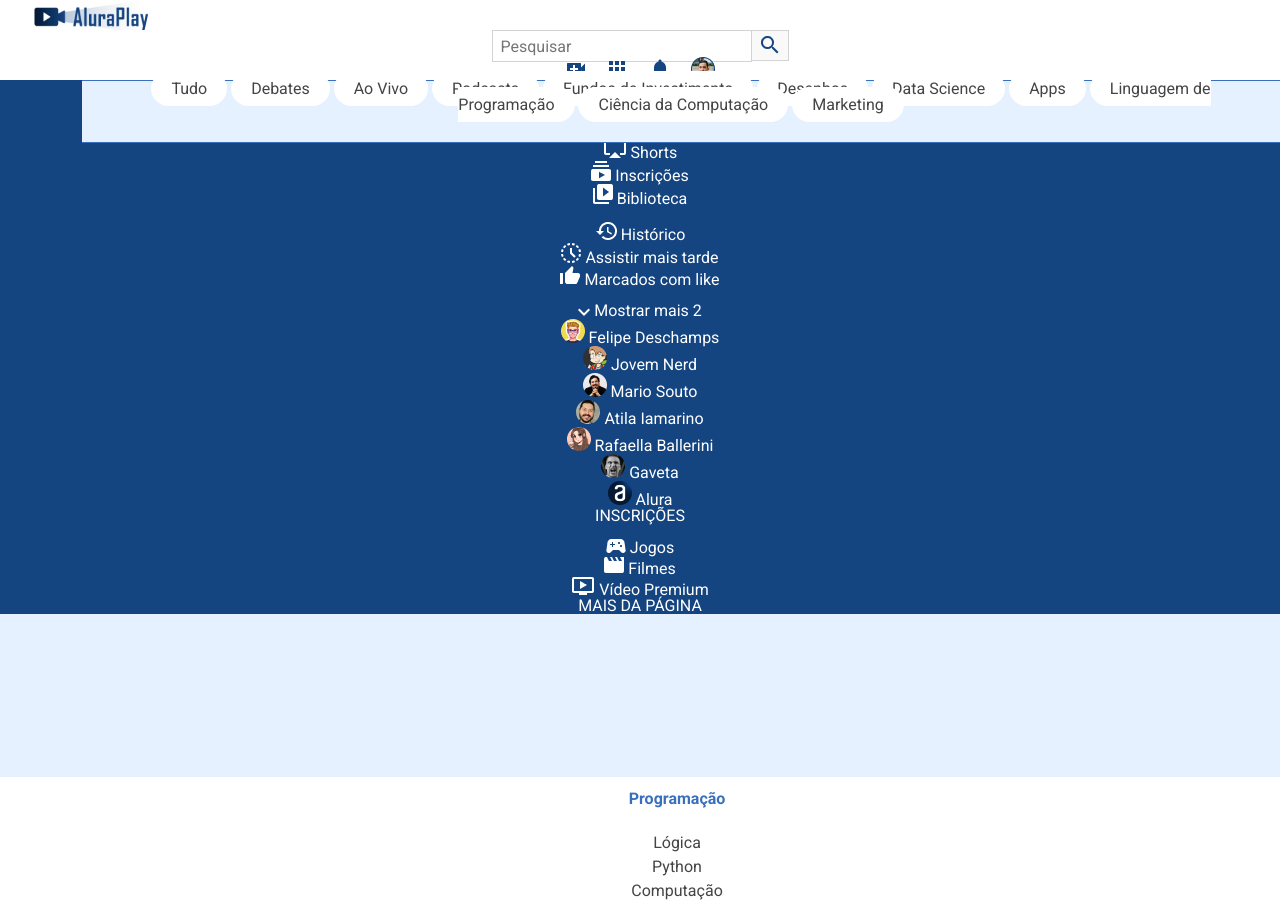
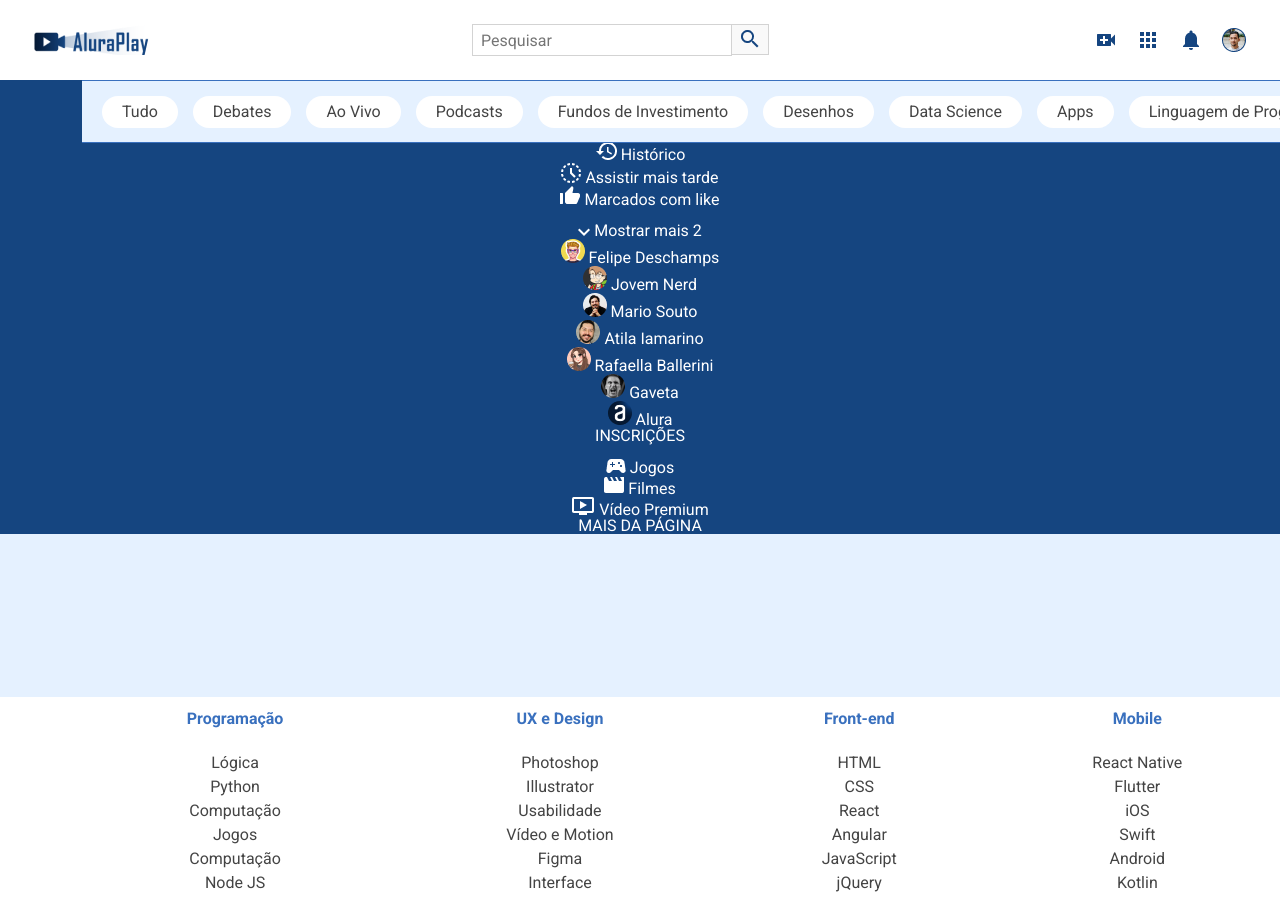
Before and after one commit to Ph-Xavier/css-flexbox, a plain HTML site: page index.html in a window 1280 px wide. Shown: the top 900 px of the page. Drawn offline with Linux system fonts and the light colour scheme.

Commit message:
Adicionando flexbox nos elemntos-pai.

```diff
--- a/css/estilos.css
+++ b/css/estilos.css
@@ -2,10 +2,10 @@
 *::before,
 *::after {
   --azul-escuro: #154580;
-    --azul-medio: #3970BE;
-    --azul-claro: #E5F1FF;
+  --azul-medio: #3970be;
+  --azul-claro: #e5f1ff;
   --cinza-texto: #444444;
-    --cinza-claro: #ECECEC;
+  --cinza-claro: #ececec;
   box-sizing: border-box;
 }
 
@@ -22,9 +22,13 @@ body {
   text-align: center;
 }
 
-/* CABEÇALHO */
+.cabecalho__container {
+  display: flex;
+  justify-content: space-between;
+  align-items: center;
+  position: fixed;
+  top: 0;
 
-.cabecalho__container {
   background-color: white;
   height: 80px;
   width: 100%;
@@ -36,6 +40,10 @@ body {
   background-repeat: no-repeat;
   padding: 15px 65px;
   cursor: pointer;
+}
+
+.cabecalho__pesquisar__item {
+  display: none;
 }
 
 .pesquisar__input {
@@ -52,7 +60,7 @@ body {
   background-repeat: no-repeat;
   background-position: center;
   border: 1px solid rgb(211, 211, 211);
-    background-color: #F9F9F9;
+  background-color: #f9f9f9;
   border-left: none;
   padding: 8px 18px 5px;
   cursor: pointer;
@@ -92,8 +100,6 @@ body {
   padding: 13px 30px 13px 13px;
 }
 
-/* MENU LATERAL */
-
 .menu__container {
   background-color: var(--azul-escuro);
   font-size: 14px;
@@ -101,7 +107,7 @@ body {
 
 .menu__itens:hover {
   background-color: var(--azul-medio);
-    transition: .5s;
+  transition: 0.5s;
 }
 
 .icone__inicio::before {
@@ -180,9 +186,12 @@ body {
   content: url(../img/menu/jogos.png);
 }
 
-/* SECAO SUPERIOR */
-
 .superior__secao__container {
+  display: flex;
+  align-items: center;
+  white-space: nowrap;
+  overflow: scroll;
+  gap: 15px;
   height: 63px;
   color: white;
   font-size: 16px;
@@ -206,10 +215,8 @@ body {
 .superior__item:hover {
   color: white;
   background-color: var(--azul-escuro);
-    transition: .5s;
+  transition: 0.5s;
 }
-
-/* SEÇÃO VÍDEOS */
 
 .videos__container {
   color: black;
@@ -220,7 +227,7 @@ body {
   transform: scale(1.3);
   background-color: var(--azul-claro);
   z-index: 2;
-    transition: .5s;
+  transition: 0.5s;
 }
 
 .descricao-video h3 {
@@ -233,9 +240,9 @@ body {
   color: #444444;
 }
 
-/* RODAPÉ */
-
 .rodape__container {
+  display: flex;
+  flex-flow: column wrap;
   width: 100%;
   height: 875px;
   color: var(--cinza-texto);
@@ -250,13 +257,14 @@ body {
   padding: 10px 0 20px 0;
 }
 
-@media(min-width: 834px) {
-
+@media (min-width: 834px) {
   body {
     height: 100vh;
   }
 
-    /* ESTILOS DO MENU LATERAL */
+  .cabecalho__pesquisar__item {
+    display: block;
+  }
 
   .menu__container {
     font-size: 16px;
@@ -270,16 +278,12 @@ body {
     width: 100%;
   }
 
-    /* ESTILOS DA SECAO SUPERIOR */
-
   .superior__secao__container {
     border-top: var(--azul-medio) 1px solid;
     border-bottom: var(--azul-medio) 1px solid;
     width: auto;
     left: 82px;
   }
-
-    /*ESTILOS SEÇÃO VÍDEOS */
 
   .videos__container {
     padding-left: 90px;
@@ -290,41 +294,29 @@ body {
     transform: scale(1.3);
   }
 
-    /* ESTILOS RODAPÉ */
-
   .rodape__container {
+    justify-content: space-between;
     height: 420px;
     padding-left: 74px;
   }
-
 }
 
-@media(min-width: 1440px) {
-
-    /* SEÇÃO SUPERIOR */
-
+@media (min-width: 1440px) {
   .superior__secao__container {
     left: 247px;
   }
 
-    /* ESTILOS DO MENU LATERAL */
-
   .menu__lista {
     border-bottom: 1.5px solid var(--azul-medio);
   }
-
-    /* ESTILOS VIDEOS */
 
   .videos__container {
     padding-right: 10px;
     padding-left: 248px;
   }
 
-    /* ESTILOS RODAPÉ */
-
   .rodape__container {
     padding-left: 240px;
     height: 225px;
   }
-
 }
--- a/index.html
+++ b/index.html
@@ -1,29 +1,32 @@
 <!DOCTYPE html>
 <html lang="pt-br">
-
   <head>
-    <meta charset="UTF-8">
-    <meta http-equiv="X-UA-Compatible" content="IE=edge">
-    <meta name="viewport" content="width=device-width, initial-scale=1.0">
-    <link href="https://fonts.googleapis.com/css2?family=Roboto:wght@400;700&display=swap" rel="stylesheet">
-    <link rel="stylesheet" href="./css/reset.css">
-    <link rel="stylesheet" href="./css/estilos.css">
+    <meta charset="UTF-8" />
+    <meta http-equiv="X-UA-Compatible" content="IE=edge" />
+    <meta name="viewport" content="width=device-width, initial-scale=1.0" />
+    <link
+      href="https://fonts.googleapis.com/css2?family=Roboto:wght@400;700&display=swap"
+      rel="stylesheet"
+    />
+    <link rel="stylesheet" href="./css/reset.css" />
+    <link rel="stylesheet" href="./css/estilos.css" />
     <title>AluraPlay</title>
-    <link rel="shortcut icon" href="./img/favicon.ico" type="image/x-icon">
+    <link rel="shortcut icon" href="./img/favicon.ico" type="image/x-icon" />
   </head>
 
   <body>
-
-    <!-- Cabecalho -->
     <header>
-
       <nav class="cabecalho__container">
-
         <h1 class="logo__item" href="#"></h1>
 
         <div class="cabecalho__pesquisar__item">
           <form action="">
-                    <input type="search" placeholder="Pesquisar" id="pesquisar" class="pesquisar__input">
+            <input
+              type="search"
+              placeholder="Pesquisar"
+              id="pesquisar"
+              class="pesquisar__input"
+            />
             <label for="pesquisar" class="pesquisar__label"></label>
           </form>
           <a href="#" class="cabecalho__audio"></a>
@@ -35,43 +38,44 @@
           <a href="#" class="cabecalho__notificacoes"></a>
           <a href="#" class="cabecalho__avatar"></a>
         </div>
-
       </nav>
-
     </header>
-
-    <!-- Menu lateral -->
 
     <aside class="menu__container">
       <ul class="menu__lista">
         <li>
           <a class="menu__itens" href="#">
             <i class="icone__inicio icone-item"></i>
-                    <span>Início</span></a>
+            <span>Início</span></a
+          >
         </li>
 
         <li>
           <a class="menu__itens" href="#">
             <i class="icone__explorar icone-item"></i>
-                    <span>Explorar</span></a>
+            <span>Explorar</span></a
+          >
         </li>
 
         <li>
           <a class="menu__itens" href="#">
             <i class="icone__shorts icone-item"></i>
-                    <span>Shorts</span></a>
+            <span>Shorts</span></a
+          >
         </li>
 
         <li>
           <a class="menu__itens" href="#">
             <i class="icone__inscricoes icone-item"></i>
-                    <span>Inscrições</span></a>
+            <span>Inscrições</span></a
+          >
         </li>
 
         <li>
           <a class="menu__itens" href="#">
             <i class="icone__biblioteca icone-item"></i>
-                    <span>Biblioteca</span></a>
+            <span>Biblioteca</span></a
+          >
         </li>
       </ul>
 
@@ -79,19 +83,22 @@
         <li>
           <a class="menu__itens" href="#">
             <i class="icone__historico icone-item"></i>
-                    <span>Histórico</span></a>
+            <span>Histórico</span></a
+          >
         </li>
 
         <li>
           <a class="menu__itens" href="#">
             <i class="icone__relogio icone-item"></i>
-                    <span>Assistir mais tarde</span></a>
+            <span>Assistir mais tarde</span></a
+          >
         </li>
 
         <li>
           <a class="menu__itens" href="#">
             <i class="icone__like icone-item"></i>
-                    <span>Marcados com like</span></a>
+            <span>Marcados com like</span></a
+          >
         </li>
       </ul>
 
@@ -99,49 +106,57 @@
         <li>
           <a class="menu__itens" href="#">
             <i class="icone__mostrar icone-item"></i>
-                    <span>Mostrar mais 2</span></a>
+            <span>Mostrar mais 2</span></a
+          >
         </li>
 
         <li>
           <a class="menu__itens" href="#">
             <i class="icone__deschamps icone-item"></i>
-                    <span>Felipe Deschamps</span></a>
+            <span>Felipe Deschamps</span></a
+          >
         </li>
 
         <li>
           <a class="menu__itens" href="#">
             <i class="icone__nerd icone-item"></i>
-                    <span>Jovem Nerd</span></a>
+            <span>Jovem Nerd</span></a
+          >
         </li>
 
         <li>
           <a class="menu__itens" href="#">
             <i class="icone__souto icone-item"></i>
-                    <span>Mario Souto</span></a>
+            <span>Mario Souto</span></a
+          >
         </li>
 
         <li>
           <a class="menu__itens" href="#">
             <i class="icone__iamarino icone-item"></i>
-                    <span>Atila Iamarino</span></a>
+            <span>Atila Iamarino</span></a
+          >
         </li>
 
         <li>
           <a class="menu__itens" href="#">
             <i class="icone__ballerini icone-item"></i>
-                    <span>Rafaella Ballerini</span></a>
+            <span>Rafaella Ballerini</span></a
+          >
         </li>
 
         <li>
           <a class="menu__itens" href="#">
             <i class="icone__gaveta icone-item"></i>
-                    <span>Gaveta</span></a>
+            <span>Gaveta</span></a
+          >
         </li>
 
         <li>
           <a class="menu__itens" href="#">
             <i class="icone__alura icone-item"></i>
-                    <span>Alura</span></a>
+            <span>Alura</span></a
+          >
         </li>
 
         <li>
@@ -153,18 +168,21 @@
         <li class="jogos">
           <a class="menu__itens" href="#">
             <i class="icone__jogos icone-item"></i>
-                    <span>Jogos</span></a>
+            <span>Jogos</span></a
+          >
         </li>
 
         <li class="filmes">
           <a class="menu__itens" href="#">
             <i class="icone__filmes icone-item"></i>
-                    <span>Filmes</span></a>
+            <span>Filmes</span></a
+          >
         </li>
         <li class="premium">
           <a class="menu__itens" href="#">
             <i class="icone__videos icone-item"></i>
-                    <span>Vídeo Premium</span></a>
+            <span>Vídeo Premium</span></a
+          >
         </li>
 
         <li class="menu__itens maispagina">
@@ -172,8 +190,6 @@
         </li>
       </ul>
     </aside>
-
-    <!-- Seção superior -->
 
     <section class="superior__secao__container">
       <a class="superior__item" href="#">Tudo</a>
@@ -189,12 +205,8 @@
       <a class="superior__item" href="#">Marketing</a>
     </section>
 
-    <!-- Vídeos -->
+    <ul class="videos__container"></ul>
 
-    <ul class="videos__container">
-    </ul>
-
-    <!-- <Seção rodapé> -->
     <footer class="rodape__container">
       <section>
         <h2 class="rodape__titulo">Programação</h2>
@@ -266,7 +278,5 @@
         <p>Kotlin</p>
       </section>
     </footer>
-
   </body>
-
 </html>
```
Lines whose indentation alone changed are shown as unchanged.
